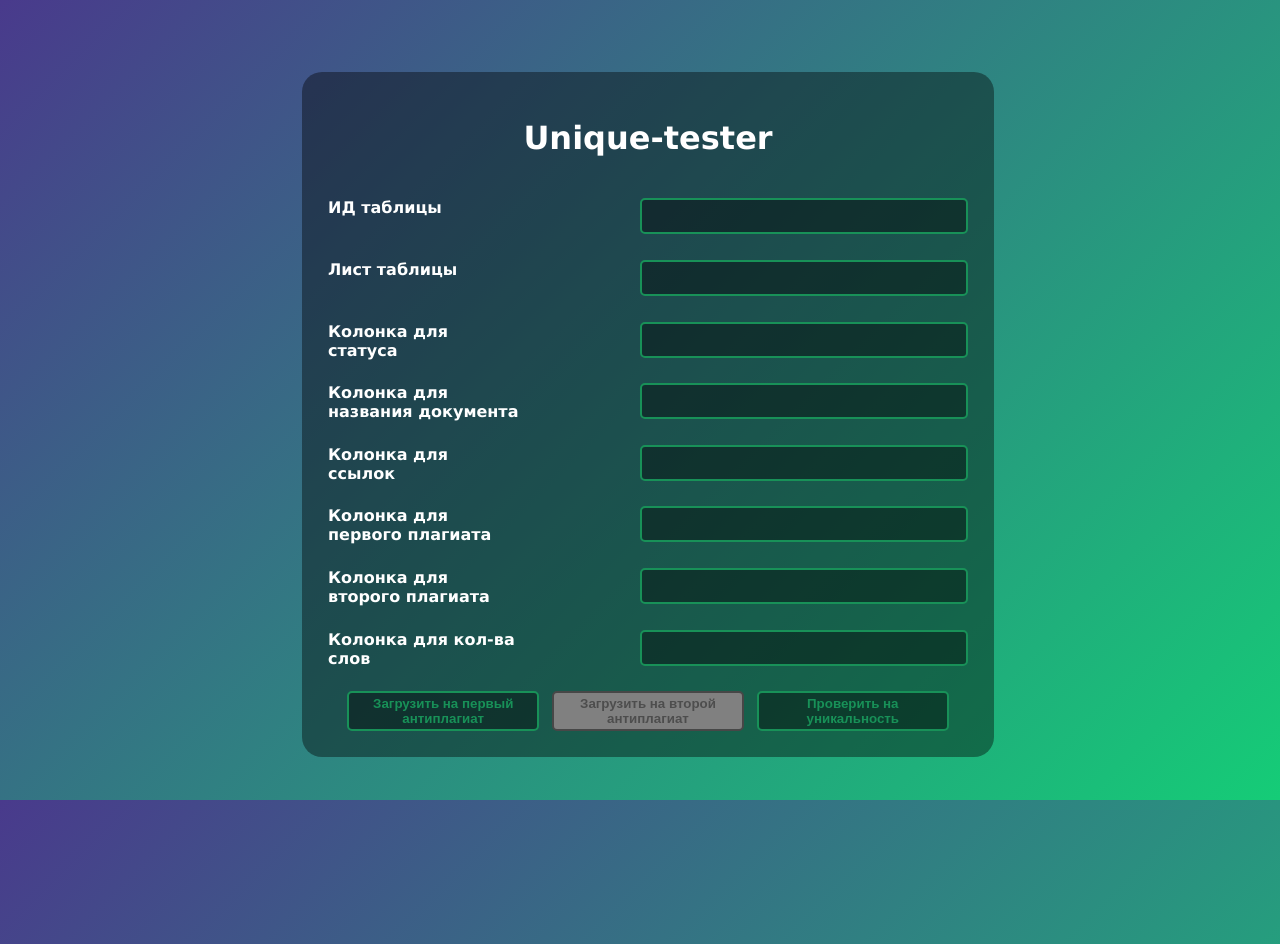
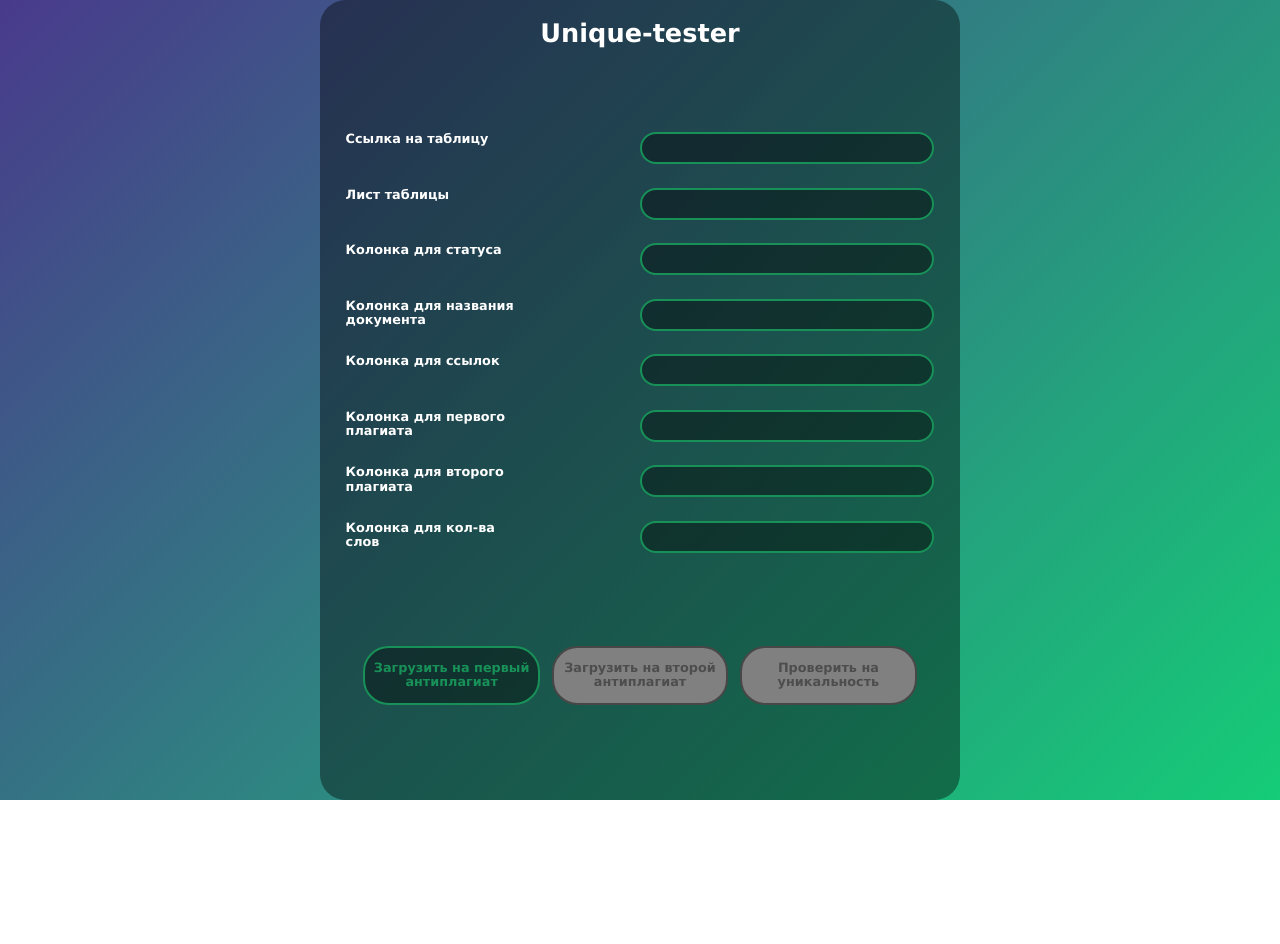
Before and after one commit to Dartosh/unique-tester-client, a React (Create React App) app: page / in a window 1280 px wide. After the commit the page ends 800 px from the top, so only its background shows below. Built offline with nearby package versions, Linux system fonts and the light colour scheme.

Commit message:
Add files via upload

```diff
--- a/src/App.css
+++ b/src/App.css
@@ -1,4 +1,4 @@
-body {
+main {
   font-family: Verdana, Geneva, Tahoma, sans-serif;
   font-weight: 700;
   text-align: center;
@@ -6,63 +6,124 @@ body {
   height: 100vh;
   background: rgb(73,58,140);
   background: linear-gradient(135deg, rgba(73,58,140,1) 0%, rgba(21,204,119,1) 100%);
-  background-attachment: fixed;
-  padding: 5% 0;
+
+  -moz-background-size: 100%;
+  -webkit-background-size: 100%;
+  -o-background-size: 100%;
+  background-size: 100%;
+
+  font-size: 1vw;
+  line-height: 1.1vw;
 }
-h1 {
-  padding: 0 0 20px 0;
+
+.params-form__title {
+  padding: 0 0 4% 0;
 }
-form {
+
+.params-form {
   height: 100%;
   width: 50%;
   margin: 0 auto;
   background: rgba(0,0,0,0.4);
-  border-radius: 20px;
+  border-radius: 2vw;
   padding: 2%;
   color: white;
+
+  display: flex;
+  flex-wrap: wrap;
+  justify-content: center;
+  align-items: baseline;
 }
+
 button {
   width: 30%;
-  height: 40px;
+  height: 8%;
   color: rgb(24, 145, 88);
   font-weight: 700;
-  border: 2px solid rgb(24, 145, 88);
+  border: 0.2vw solid rgb(24, 145, 88);
   background-color: rgba(0,0,0,0.4);
-  border-radius: 5px;
+  border-radius: 2vw;
   transition-duration: 0.2s;
   vertical-align: middle;
   margin: 0 1%;
 }
+
 button:hover {
   cursor: pointer;
 }
+
 button:active {
   color: rgba(0,0,0,0.4);
   background-color: rgb(24, 145, 88);
 }
+
 button:disabled {
   color: rgba(0,0,0,0.4);
   background-color: grey;
-  border:  2px solid #474747;
+  border:  0.2vw solid #474747;
   cursor: default;
 }
-form div {
+
+.params-form__fields {
   text-align: left;
   display: flex;
   justify-content: space-between;
   flex-wrap: wrap;
 }
-input {
+
+.params-form__fields__input {
   width: 50%;
-  height: 30px;
+  height: 2.5vw;
   margin-bottom: 4%;
-  border-radius: 5px;
+  border-radius: 2vw;
   color: rgb(24, 145, 88);
   font-weight: 700;
-  border: 2px solid rgb(24, 145, 88);
+  border: 0.2vw solid rgb(24, 145, 88);
   background-color: rgba(0,0,0,0.4);
 }
-label {
+
+.params-form__fields__label {
   vertical-align: middle;
   width: 30%;
 }
+
+.notifications {
+  position: absolute;
+
+  width: 20vw;
+
+  right: 1vw;
+  bottom: 0;
+}
+
+.notifications_push {
+  height: 15vh;
+  width: 100%;
+
+  margin: 2vh 0;
+  padding: 1vw 1vw;
+
+  border-radius: 2vw;
+
+  border: 0.2vw solid rgb(24, 145, 88);
+  background: rgba(0,0,0,0.4);
+
+  overflow: hidden;
+
+  display: flex;
+  flex-wrap: wrap;
+  align-items: center;
+  justify-content: center;
+}
+
+.notifications_push h3 {
+  color: rgb(24, 145, 88);
+  width: 100%;
+}
+
+.notifications_push p {
+  color: white;
+  margin-top: 1vh;
+  width: 100%;
+  font-weight: 200;
+}
--- a/src/App.jsx
+++ b/src/App.jsx
@@ -1,9 +1,8 @@
-import logo from './logo.svg';
 import './App.css';
 import { useState } from 'react';
 
 function App() {
-  const [spreadsheetId, setSpreadsheetId] = useState('');
+  const [spreadsheetLink, setSpreadsheetLink] = useState('');
   const [rangeSheetTitle, setRangeSheetTitle] = useState('');
   const [columnCheckStatus, setColumnCheckStatus] = useState('');
   const [columnBkTitle, setColumnBkTitle] = useState('');
@@ -12,15 +11,16 @@ function App() {
   const [columnSecondAntiPlag, setColumnSecondAntiPlag] = useState('');
   const [columnWordsNumber, setColumnWordsNumber] = useState('');
   const [firstUids, setFirstUids] = useState([]);
+  const [notifications, setNotifications] = useState([]);
 
   const getFirstUids = async (e) => {
     e.preventDefault();
 
     const requestOptions = {
-      method: 'POST',
+      method: 'post',
       headers: { 'Content-Type': 'application/json' },
       body: JSON.stringify({
-        spreadsheetId,
+        spreadsheetLink,
         rangeSheetTitle,
         columnCheckStatus,
         columnBkTitle,
@@ -31,24 +31,21 @@ function App() {
       })
     };
 
-    console.log(JSON.stringify({
-      spreadsheetId,
-      rangeSheetTitle,
-      columnCheckStatus,
-      columnBkTitle,
-      columnDockLink,
-      columnFirstAntiPlag,
-      columnSecondAntiPlag,
-      columnWordsNumber,
-    }));
+    try {
+      const response = await fetch('http://localhost:8/get-uids', requestOptions);
 
-    const response = await fetch('http://localhost:3001/get-uids', requestOptions);
+      const parsedResponse = await response.json();
 
-    const parsedResponse = await response.json();
-
-    setFirstUids(parsedResponse.uids);
-
-    console.log(parsedResponse.uids);
+      setFirstUids(parsedResponse.uids);
+    } catch (error) {
+      const newNotifications = notifications;
+      newNotifications.push({
+        title: 'Ошибка',
+        text: 'Не удалось загрузить текста на text.tu',
+        isError: true,
+      });
+      setNotifications(newNotifications);
+    }
   }
 
   const handleFirstCheck = async (e) => {
@@ -59,7 +56,7 @@ function App() {
       headers: { 'Content-Type': 'application/json' },
       body: JSON.stringify({
         firstUids: firstUids.uids,
-        spreadsheetId,
+        spreadsheetLink,
         rangeSheetTitle,
         columnCheckStatus,
         columnBkTitle,
@@ -70,92 +67,109 @@ function App() {
       })
     };
 
-    const response = await fetch('http://localhost:3001/check-first', requestOptions);
+    const response = await fetch('http://localhost:8800/check-first', requestOptions);
 
     console.log(response);
   }
 
   return (
     <main>
-      <form>
-        <h1>Unique-tester</h1>
-        <div>
-          <label for="">ИД таблицы</label>
+      <div className='notifications'>
+        {notifications.map((notif, id) => (
+          <div className='notifications_push' key={`push-${id}`}>
+            <h3 key={`push-title-${id}`}>{notif.title}</h3>
+            <p key={`push-text-${id}`}>{notif.text}</p>
+          </div>
+          )
+        )}
+      </div>
+      <form className='params-form'>
+        <h1 className='params-form__title'>Unique-tester</h1>
+        <div className='params-form__fields'>
+          <label className='params-form__fields__label'>Ссылка на таблицу</label>
           <input
-            type="text"
-            id="status"
-            name="spreadsheetId"
-            value={spreadsheetId}
+            type='text'
+            id='status'
+            name='spreadsheetId'
+            value={spreadsheetLink}
+            className='params-form__fields__input'
             onChange={(e) => {
-              setSpreadsheetId(e.target.value)
+              setSpreadsheetLink(e.target.value)
             }}
           />
-          <label for="">Лист таблицы</label>
+          <label className='params-form__fields__label'>Лист таблицы</label>
           <input
-            type="text"
-            id="status"
-            name="rangeSheetTitle"
+            type='text'
+            id='status'
+            name='rangeSheetTitle'
             value={rangeSheetTitle}
+            className='params-form__fields__input'
             onChange={(e) => {
               setRangeSheetTitle(e.target.value)
             }}
           />
-          <label for="">Колонка для статуса</label>
+          <label className='params-form__fields__label'>Колонка для статуса</label>
           <input
-            type="text"
-            id="status"
-            name="columnCheckStatus"
+            type='text'
+            id='status'
+            name='columnCheckStatus'
             value={columnCheckStatus}
+            className='params-form__fields__input'
             onChange={(e) => {
               setColumnCheckStatus(e.target.value)
             }}
           />
-          <label for="">Колонка для названия документа</label>
+          <label className='params-form__fields__label'>Колонка для названия документа</label>
           <input
-            type="text"
-            id="doc"
-            name="columnBkTitle"
+            type='text'
+            id='doc'
+            name='columnBkTitle'
             value={columnBkTitle}
+            className='params-form__fields__input'
             onChange={(e) => {
               setColumnBkTitle(e.target.value)
             }}
           />
-          <label for="">Колонка для ссылок</label>
+          <label className='params-form__fields__label'>Колонка для ссылок</label>
           <input
-            type="text"
-            id="links"
-            name="columnDockLink"
+            type='text'
+            id='links'
+            name='columnDockLink'
             value={columnDockLink}
+            className='params-form__fields__input'
             onChange={(e) => {
               setColumnDockLink(e.target.value)
             }}
           />
-          <label for="">Колонка для первого плагиата</label>
+          <label className='params-form__fields__label'>Колонка для первого плагиата</label>
           <input
-            type="text"
-            id="plag-1"
-            name="clumnFirstAntiPlag"
+            type='text'
+            id='plag-1'
+            name='clumnFirstAntiPlag'
             value={columnFirstAntiPlag}
+            className='params-form__fields__input'
             onChange={(e) => {
               setColumnFirstAntiPlag(e.target.value)
             }}
           />
-          <label for="">Колонка для второго плагиата</label>
+          <label className='params-form__fields__label'>Колонка для второго плагиата</label>
           <input
-            type="text"
-            id="plag-2"
-            name="clumnSecondAntiPlag"
+            type='text'
+            id='plag-2'
+            name='clumnSecondAntiPlag'
             value={columnSecondAntiPlag}
+            className='params-form__fields__input'
             onChange={(e) => {
               setColumnSecondAntiPlag(e.target.value)
             }}
           />
-          <label for="">Колонка для кол-ва слов</label>
+          <label className='params-form__fields__label'>Колонка для кол-ва слов</label>
           <input
-            type="text"
-            id="words"
-            name="clumnWordsNumber"
+            type='text'
+            id='words'
+            name='clumnWordsNumber'
             value={columnWordsNumber}
+            className='params-form__fields__input'
             onChange={(e) => {
               setColumnWordsNumber(e.target.value)
             }}
@@ -163,7 +177,10 @@ function App() {
         </div>
         <button onClick={getFirstUids}>Загрузить на первый антиплагиат</button>
         <button disabled={true}>Загрузить на второй антиплагиат</button>
-        <button onClick={handleFirstCheck}>Проверить на уникальность</button>
+        <button
+          disabled={firstUids.length === 0}
+          onClick={handleFirstCheck}
+        >Проверить на уникальность</button>
       </form>
     </main>
   );
--- a/src/index.css
+++ b/src/index.css
@@ -0,0 +1,78 @@
+/* Указываем box sizing */
+*,
+*::before,
+*::after {
+  box-sizing: border-box;
+}
+
+/* Убираем внутренние отступы */
+ul[class],
+ol[class] {
+  padding: 0;
+}
+
+/* Убираем внешние отступы */
+body,
+h1,
+h2,
+h3,
+h4,
+p,
+ul[class],
+ol[class],
+li,
+figure,
+figcaption,
+blockquote,
+dl,
+dd {
+  margin: 0;
+}
+
+/* Выставляем основные настройки по-умолчанию для body */
+body {
+  min-height: 100vh;
+  scroll-behavior: smooth;
+  text-rendering: optimizeSpeed;
+  line-height: 1.5;
+}
+
+/* Удаляем стандартную стилизацию для всех ul и il, у которых есть атрибут class*/
+ul[class],
+ol[class] {
+  list-style: none;
+}
+
+/* Элементы a, у которых нет класса, сбрасываем до дефолтных стилей */
+a:not([class]) {
+  text-decoration-skip-ink: auto;
+}
+
+/* Упрощаем работу с изображениями */
+img {
+  max-width: 100%;
+  display: block;
+}
+
+/* Указываем понятную периодичность в потоке данных у article*/
+article > * + * {
+  margin-top: 1em;
+}
+
+/* Наследуем шрифты для инпутов и кнопок */
+input,
+button,
+textarea,
+select {
+  font: inherit;
+}
+
+/* Удаляем все анимации и переходы для людей, которые предпочитай их не использовать */
+@media (prefers-reduced-motion: reduce) {
+  * {
+    animation-duration: 0.01ms !important;
+    animation-iteration-count: 1 !important;
+    transition-duration: 0.01ms !important;
+    scroll-behavior: auto !important;
+  }
+}
```
